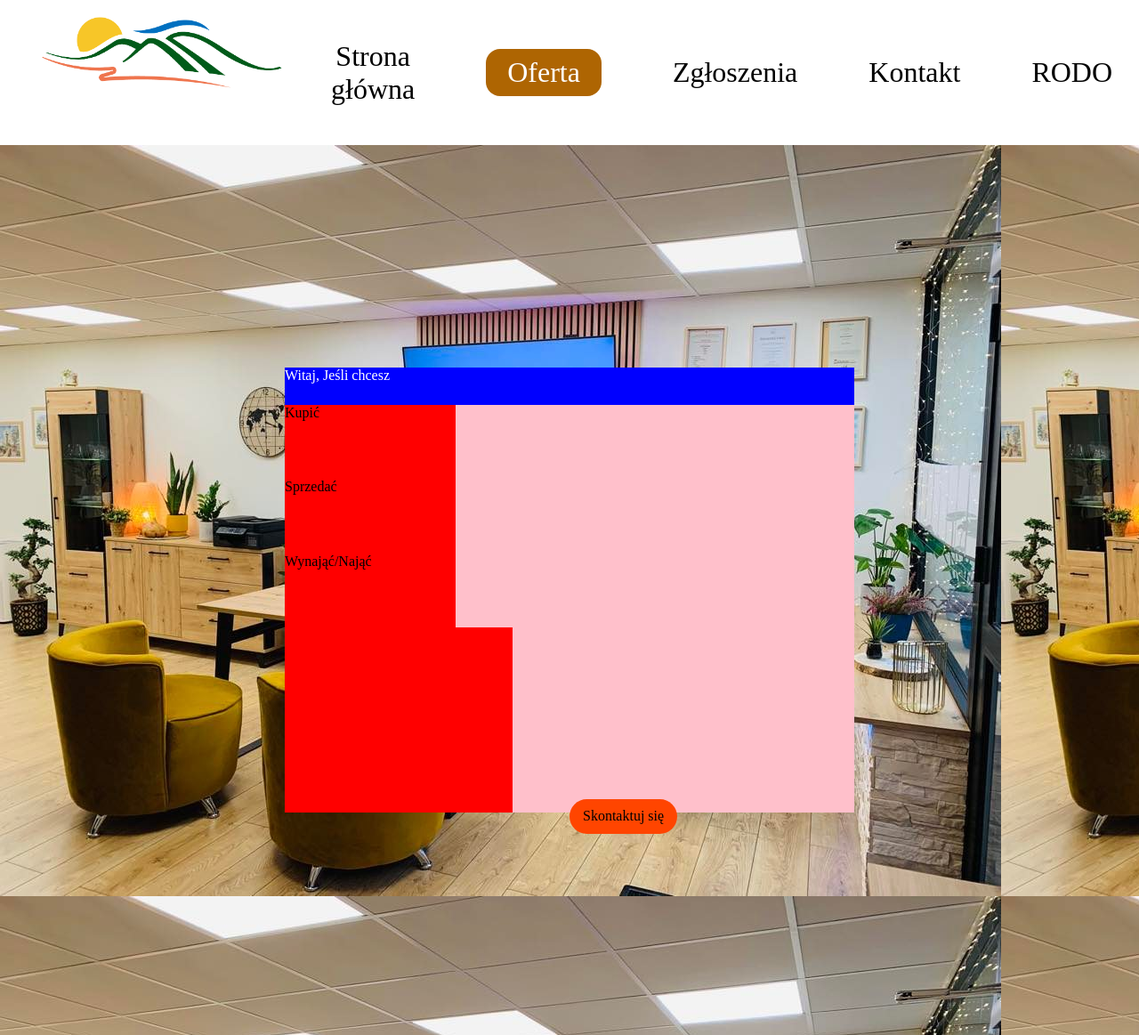
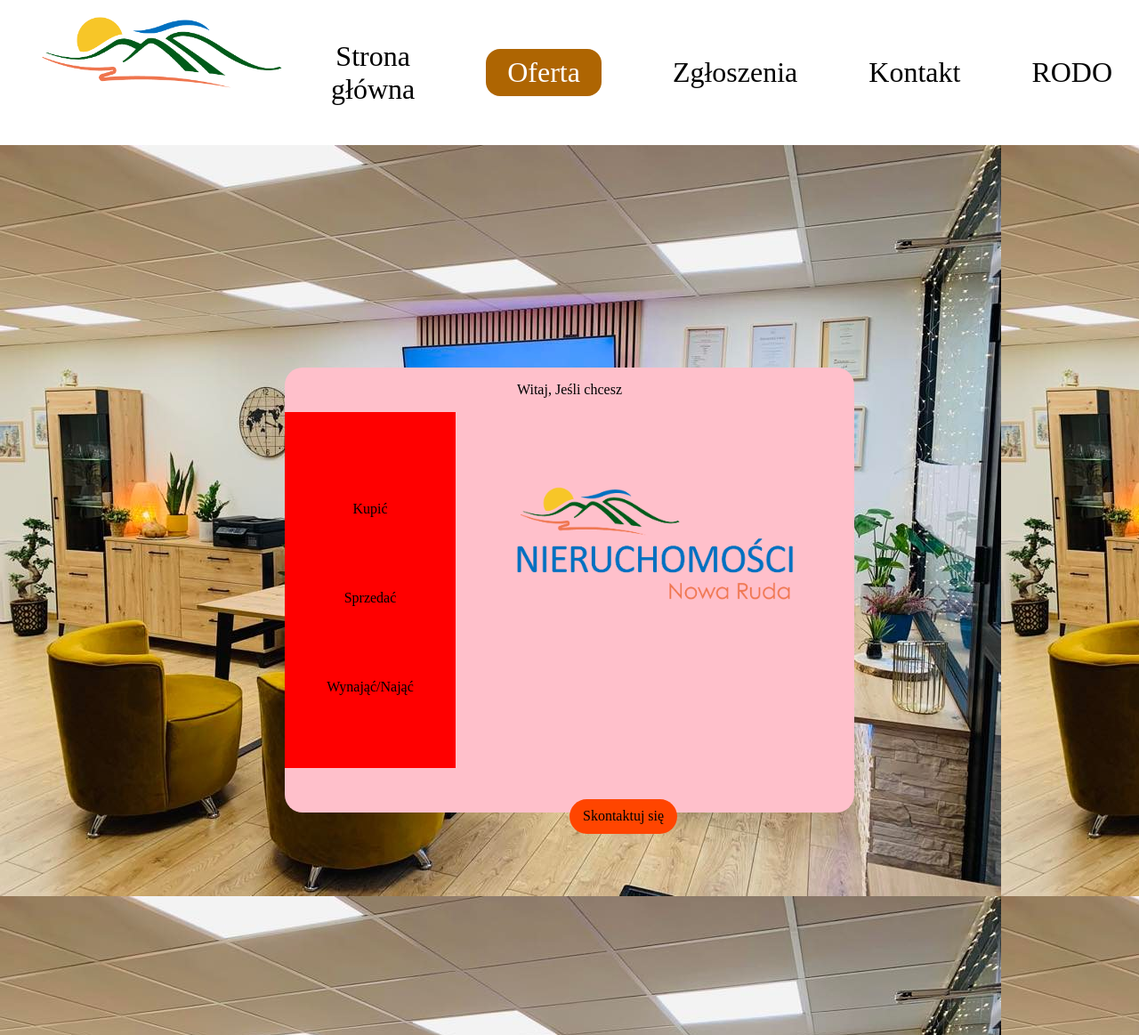
Before and after one commit to Greenyk/NieruchomosciNowaRuda-Website-, a website: page index.html in a window 1280 px wide. Shown: the top 1163 px of the page at 89% size. Drawn offline with nearby package versions, Linux system fonts and the light colour scheme.

Commit message:
Rewrited to SCSS

```diff
--- a/index.html
+++ b/index.html
@@ -39,16 +39,20 @@
         <div class="welcome-text">
             Witaj, Jeśli chcesz
         </div>
+        <div class="logo">
+            <img src="./images/logo-with.png" alt="logo nieruchomosci nowa ruda" srcset="">
+        </div>
+        <div class="empty"></div>
         <div class="buy">Kupić</div>
         <div class="sell">Sprzedać</div>
         <div class="rent">Wynająć/Nająć</div>
-        <div class="logo-container-welcome"></div>
         <button class="contact-btn">Skontaktuj się</button>
     </div>
 </section>
 
 <!-- section two -->
 <section class="contact">
+    <li data-key="info" class="info">Jeśli z jakiegokolwiek powodu wolisz wysłać zgłoszenie</li>
     <div class="container-submission">
         <p>Formularz Kontaktowy</p>
         <input class="name-surname" placeholder="Imię i Nazwisko" type="text">
--- a/src/scss/modules/contact_section.scss
+++ b/src/scss/modules/contact_section.scss
@@ -6,6 +6,9 @@ section.contact {
   height: 800px;
   background-color: #ff954a;
 
+  .info{
+    position: absolute;
+  }
   .container-submission{
     width: 35%;
     height: 40%;
@@ -24,6 +27,7 @@ section.contact {
 
     .name-surname, .number, .email {
       align-self: flex-start;
+      margin-top: 1rem;
       margin-left: 1rem;
       border: none;
       border-radius: 20px;
--- a/src/scss/modules/welcome_section.scss
+++ b/src/scss/modules/welcome_section.scss
@@ -13,19 +13,40 @@ section.welcome {
     position: relative;
     display: flex;
     flex-direction: column;
+    border-radius: 20px;
 
     .welcome-text{
       width: 100%;
       height: 10%;
-      background-color: blue;
-      color: white;
+      display: flex;
+      justify-content: center;
+      align-items: center;
+      border-top-left-radius: 20px;
+      border-top-right-radius: 20px;
     }
 
+    .logo{
+      position: absolute;
+      display: inline;
+      img{
+        width: 50%;
+        height: auto;
+        margin-left: 40%;
+        margin-top: 20%;
+      }
+    }
+    .empty{
+      display: inline;
+      width: 30%;
+      height: 20%;
+      background-color: red;
+    }
     .buy{
       display: inline;
       width: 30%;
       height: 20%;
       background-color: red;
+      text-align: center;
     }
 
     .sell{
@@ -33,6 +54,7 @@ section.welcome {
       width: 30%;
       height: 20%;
       background-color: red;
+      text-align: center;
     }
 
     .rent {
@@ -40,13 +62,10 @@ section.welcome {
       width: 30%;
       height: 20%;
       background-color: red;
+      text-align: center;
     }
 
-    .logo-container-welcome{
-      width: 40%;
-      height: 50%;
-      background-color: red;
-    }
+
 
     .contact-btn{
       position: absolute;
```
Also changed, not shown: dist/css/styles.css, 1 other file.
